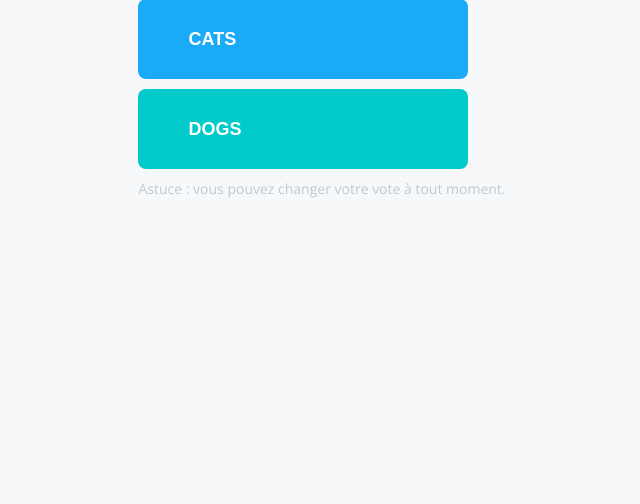
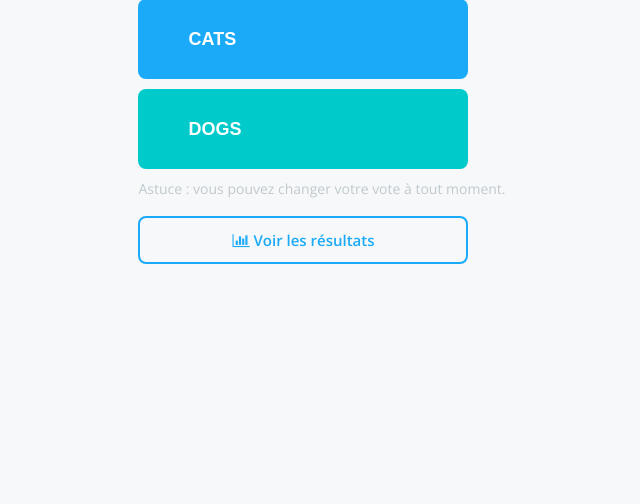
Before and after one commit to medounebadiane/projet_fil_rouge_devops, a Flask app: page / in a window 1280 px wide. Shown: the part 193-697 px from the top of the page, without its empty margins (318-958 px from the left). Run offline with Flask 3, Linux system fonts and the light colour scheme; some libraries are stand-ins or nearby versions.

Commit message:
Frontend (vote) : bouton « Voir les résultats » ouvrant la page des résultats

```diff
--- a/vote/app.py
+++ b/vote/app.py
@@ -11,6 +11,7 @@ option_a = os.getenv('OPTION_A', "Cats")
 option_b = os.getenv('OPTION_B', "Dogs")
 auteur = os.getenv('APP_AUTEUR', "MEDOUNE BADIANE")
 redis_host = os.getenv('REDIS_HOST', "redis")
+result_url = os.getenv('RESULT_URL', "http://localhost:8081")
 hostname = socket.gethostname()
 
 app = Flask(__name__)
@@ -44,6 +45,7 @@ def hello():
         option_a=option_a,
         option_b=option_b,
         auteur=auteur,
+        result_url=result_url,
         hostname=hostname,
         vote=vote,
     ))
--- a/vote/static/stylesheets/style.css
+++ b/vote/static/stylesheets/style.css
@@ -180,3 +180,25 @@ button.b{
 #content-container-center{
   padding-top: 120px;
 }
+
+/* ---- Bouton vers la page des résultats (s'ouvre dans un nouvel onglet) ---- */
+#results-link{
+  display: block;
+  width: 330px;
+  max-width: 100%;
+  margin: 18px 0 0;
+  padding: 12px 0;
+  box-sizing: border-box;
+  border: 2px solid #1aaaf8;
+  border-radius: 8px;
+  color: #1aaaf8;
+  font-size: 15px;
+  font-weight: 600;
+  text-align: center;
+  text-decoration: none;
+  transition: background-color 150ms ease, color 150ms ease;
+}
+#results-link:hover{
+  background-color: #1aaaf8;
+  color: #ffffff;
+}
--- a/vote/templates/index.html
+++ b/vote/templates/index.html
@@ -24,6 +24,9 @@
         <div id="tip">
           Astuce : vous pouvez changer votre vote à tout moment.
         </div>
+        <a id="results-link" href="{{result_url}}" target="_blank" rel="noopener">
+          <i class="fa fa-bar-chart"></i> Voir les résultats
+        </a>
         <div id="hostname">
           Vote traité par le conteneur {{hostname}}
         </div>
```
